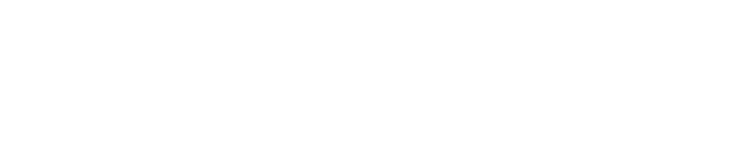
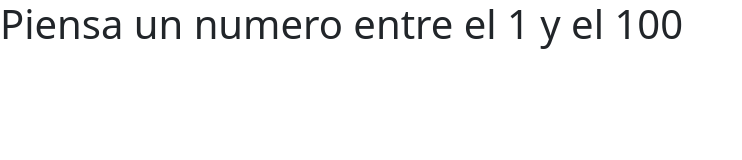
Before and after one commit to ErickOrtiz0298/JS_adivina_mi_numero, a plain HTML site: page index.html in a window 1280 px wide. Shown: the whole page, without its empty margins (0-742 px from the left). Drawn offline with nearby package versions, Linux system fonts and the light colour scheme.

Commit message:
Creacion de archivo estilos.css y algortimo.js

```diff
--- /dev/null
+++ b/algoritmo.js
@@ -0,0 +1 @@
+console.log("Hola mundo");
--- a/index.html
+++ b/index.html
@@ -5,8 +5,13 @@
     <meta http-equiv="X-UA-Compatible" content="IE=edge">
     <meta name="viewport" content="width=device-width, initial-scale=1.0">
     <title>JS-AdivinaNumeros</title>
+    <link href="https://cdn.jsdelivr.net/npm/bootstrap@5.3.0-alpha3/dist/css/bootstrap.min.css" rel="stylesheet" integrity="sha384-KK94CHFLLe+nY2dmCWGMq91rCGa5gtU4mk92HdvYe+M/SXH301p5ILy+dN9+nJOZ" crossorigin="anonymous">
+    <link rel="stylesheet" href="estilos.css">
 </head>
 <body>
 
+    <h1>Piensa un numero entre el 1 y el 100</h1>
+    <script src="algoritmo.js"></script>
+    <script src="https://cdn.jsdelivr.net/npm/bootstrap@5.3.0-alpha3/dist/js/bootstrap.bundle.min.js" integrity="sha384-ENjdO4Dr2bkBIFxQpeoTz1HIcje39Wm4jDKdf19U8gI4ddQ3GYNS7NTKfAdVQSZe" crossorigin="anonymous"></script>
 </body>
 </html>
```
Also changed, not shown: estilos.css (added).
